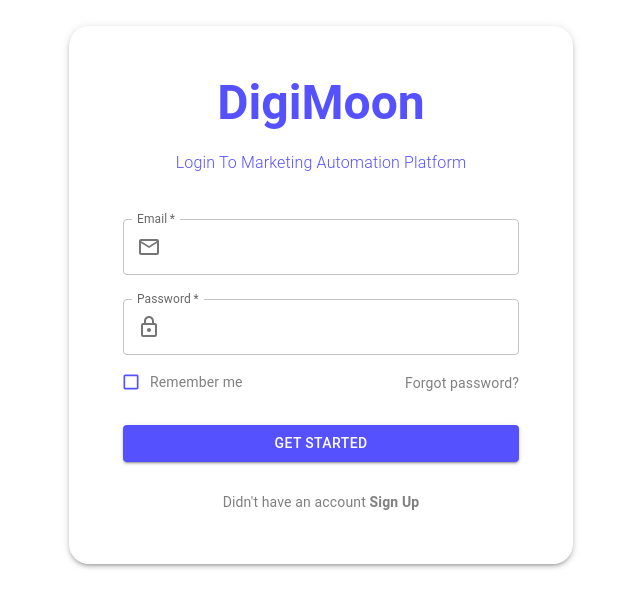
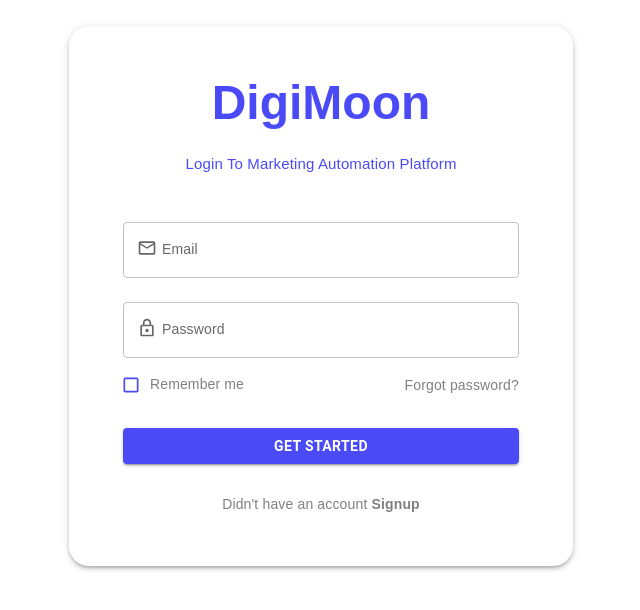
Before and after one commit to UsmaAslam2610/digimoon-front-end, a React (Create React App) app: page / in a window 1280 px wide. Shown: the top 610 px of the page, without its empty margins (319-959 px from the left). Built offline with nearby package versions, Linux system fonts and the light colour scheme.

Commit message:
Final Commit

```diff
--- a/src/Components/Pages/Login.js
+++ b/src/Components/Pages/Login.js
@@ -1,30 +1,41 @@
-import React, {useState} from 'react';
+import React, {useState,useRef} from 'react';
 import Button from '@mui/material/Button';
-
 import TextField from '@mui/material/TextField';
 import FormControlLabel from '@mui/material/FormControlLabel';
 import Checkbox from '@mui/material/Checkbox';
 import Link from '@mui/material/Link';
 import Grid from '@mui/material/Grid';
 import Box from '@mui/material/Box';
-import InputAdornment from '@mui/material/InputAdornment';
 import Container from '@mui/material/Container';
 import EmailOutlinedIcon from '@mui/icons-material/EmailOutlined';
 import HttpsOutlinedIcon from '@mui/icons-material/HttpsOutlined';
 import { Paper, Typography } from '@mui/material';
-// import { ThemeProvider, createTheme } from '@mui/material/styles';
+
 export default function Login() {
 
   const [email, setEmail] = useState('');
   const [isValid, setIsValid] = useState(true);
   const [password, setPassword] = useState('');
   const [isValidPass, setIsValidPass] = useState(true);
+  const emailRef = useRef(null);
+  const passwordRef = useRef(null);
+  const [emailError, setEmailError] = useState(false);
+  const [emailHelperText, setEmailHelperText] = useState('');
+  const [passwordError, setPasswordError] = useState(false);
+  const [passwordHelperText, setPasswordHelperText] = useState('');
+
 
   const handlePasswordChange = (event) => {
     const inputPassword = event.target.value;
     setPassword(inputPassword);
     setIsValidPass(isValidPassword(inputPassword));
-  };
+    if(!isValidPass){
+      setPasswordError(true);
+      setPasswordHelperText('Password should have at least eight characters and contain 1 lowercase, 1 uppercase, 1 number, and 1 special character (!@#$%^&*).')
+    } else{
+      setPasswordError(false);
+      setPasswordHelperText('');
+    }};
 
   const isValidPassword = (password) => {
     const minLength = 8;
@@ -33,7 +44,7 @@
     const containsNumber = /[0-9]/;
     const containsSpecialChar = /[!@#$%^&*()_+\-=[\]{};':"\\|,.<>/?]/;
     return (
-      password.length >= minLength &&
+      (password.length >= minLength) &&
       containsUppercase.test(password) &&
       containsLowercase.test(password) &&
       containsNumber.test(password) &&
@@ -45,7 +56,14 @@
     const inputEmail = event.target.value;
     setEmail(inputEmail);
     setIsValid(isValidEmail(inputEmail));
-  };
+    if(!isValid){
+      setEmailError(true);
+      setEmailHelperText('Invalid Email');
+    } else{
+      setEmailError(false);
+      setEmailHelperText('');
+    }
+    };
 
   const isValidEmail = (email) => {
     const emailRegex = /^[^\s@]+@[^\s@]+\.[^\s@]+$/;
@@ -55,9 +73,24 @@
   const handleSubmit = (event) => {
     event.preventDefault();
     const data = new FormData(event.currentTarget);
+    if(!isValidEmail(data.get('email')) && !isValidPassword(data.get('password')))
+    {
+      setEmailError(true);
+      setEmailHelperText('Invalid Email');
+      setPasswordError(true);
+      setPasswordHelperText('Password should have at least eight characters and contain 1 lowercase, 1 uppercase, 1 number, and 1 special character (!@#$%^&*).');
+    }
+    if (!isValidEmail(data.get('email'))){
+      setEmailError(true);
+      setEmailHelperText('Invalid Email');
+   }
+   if (!isValidPassword(data.get('password'))) {
+        setPasswordError(true);
+        setPasswordHelperText('Password should have at least eight characters and contain 1 lowercase, 1 uppercase, 1 number, and 1 special character (!@#$%^&*).');
+    }
     console.log({
       email: data.get('email'),
-      password: data.get('password'),
+      password: data.get('password')
     });
   };
   return (
@@ -65,7 +98,7 @@
       <Box
         sx={{
             marginTop: '2%',
-            marginBottom: '2%',
+            marginBottom: '1%',
             display: 'flex',
             flexDirection: 'column',
             alignItems: 'center',
@@ -75,7 +108,6 @@
                 padding: '30px',
             }} >
             <Container component="main" maxWidth="xs">
-              {/* <CssBaseline /> */}
               <Box
                 sx={{
                   marginTop: '5%',
@@ -85,64 +117,55 @@
                   alignItems: 'center',
                 }}
               >
-                <Typography component="h1" variant="h3" fontWeight={"bold"} style={{ color: '#5551ff'}} >
+                <Typography component="h1" variant="h3" fontWeight={"bold"} fontFamily={'Arial'} style={{ color: '#4b4af7'}} >
                   DigiMoon
                 </Typography>
-                <Typography component="h1" fontWeight={"light"} style={{ color: '#5551ff'}}  padding = {"20px"} >
+                <Typography component="h1" fontSize = {'15px'} fontWeight={"normal"} fontFamily={'Arial'} style={{ color: '#4b4af7'}}  padding = {"22px"} >
                   Login To Marketing Automation Platform
                 </Typography>
-                <Box component="form" onSubmit={handleSubmit} noValidate sx={{ mt: 1 }}>
+                <Box component="form" onSubmit={handleSubmit} sx={{ mt: 1 }}>
                   <TextField
                     margin="normal"
-                    required
                     fullWidth
-                    id="email"
+                    id="emailid"
+                    ref = {emailRef}
                     name="email"
-                    label="Email"
                     fontWeight="light"
                     autoComplete="email"
-                    error={!isValid}
-                    helperText={!isValid ? 'Invalid Email' : ''}
                     onChange={handleEmailChange}
-                    InputProps={{
-                      startAdornment: (
-                        <InputAdornment position="start">
-                          <EmailOutlinedIcon />
-                        </InputAdornment>
-                      ),
-                    }}
+                    error={emailError}
+                    helperText= {emailHelperText}
+                    label = {<span style={{display: "flex", justifyContent: "center"}}><EmailOutlinedIcon fontSize='small'/> <span style = {{paddingLeft:'5px',fontSize:'14px',fontFamily:'Arial' }} >Email</span></span>}
+
                   />
                   <TextField
                     margin="normal"
-                    required
                     fullWidth
                     name="password"
                     type="password"
-                    id="password"
-                    label="Password"
+                    id="passwordid"
+                    ref = {passwordRef}
                     variant='outlined'
                     fontWeight="light"
                     autoComplete="current-password"
-                    error={!isValidPass}
-                    helperText={!isValidPass ? 'Password should has eight characters or longer. And it must contain 1 lowercase character, 1 uppercase character, 1 number, and at least one special character in this set (!@#$%^&*).' : ''}
                     onChange={handlePasswordChange}
-                    InputProps={{
-                      startAdornment: (
-                        <InputAdornment position="start">
-                          <HttpsOutlinedIcon />
-                        </InputAdornment>
-                      ),
-                    }}
+                    error={passwordError}
+                    helperText={passwordHelperText}
+                    label = {<span style={{display: "flex", justifyContent: "center"}}><HttpsOutlinedIcon fontSize='small'/> <span style = {{paddingLeft:'5px',fontSize:'14px',fontFamily:'Arial'  }}>Password</span></span>}
                   />
                   <Grid container>
                     <Grid item xs textAlign={"left"}>
                       <FormControlLabel
-                      control={<Checkbox  value="remember" style={{ color: '#5551ff'}} size = "small"  />}
-                      label={<Typography variant="body1" style={{color: 'GrayText' }} fontSize={'14px'}>Remember me</Typography>}
+                      control={<Checkbox
+                        value="remember"
+                        style={{ color: '#4b4af7'}}
+                        size = "small"
+                        />}
+                      label={<Typography variant="body1" style={{color: 'GrayText' }} fontFamily={'Arial'} fontSize={'14px'}>Remember me</Typography>}
                     />
                     </Grid>
                     <Grid item xs  margin={"auto"} textAlign={"end"}>
-                      <Link href="#" variant="body2" underline="none" color = 'GrayText' >
+                      <Link href="#" variant="body2" underline="none" color = 'GrayText' fontFamily={'Arial'}>
                         Forgot password?
                       </Link>
                     </Grid>
@@ -152,13 +175,14 @@
                     fullWidth
                     variant="contained"
                     text-color='white'
-                    style={{ backgroundColor: '#5551ff'}}
+                    style={{ backgroundColor: '#4b4af7'}}
                     sx={{ mt: 3, mb: 2 }}
+                    fontFamily={'Arial'}
                   >
-                      Get Started
+                      <b>Get Started</b>
                   </Button>
-                  <Link href="#" variant="body2" underline='none' color= 'GrayText'>
-                      <p>Didn't have an account <b>Sign Up</b></p>
+                  <Link href="#" variant="body2" underline='none' color= 'GrayText' fontFamily={'Arial'}>
+                      <p>Didn't have an account <b>Signup</b></p>
                   </Link>
                 </Box>
               </Box>
```
